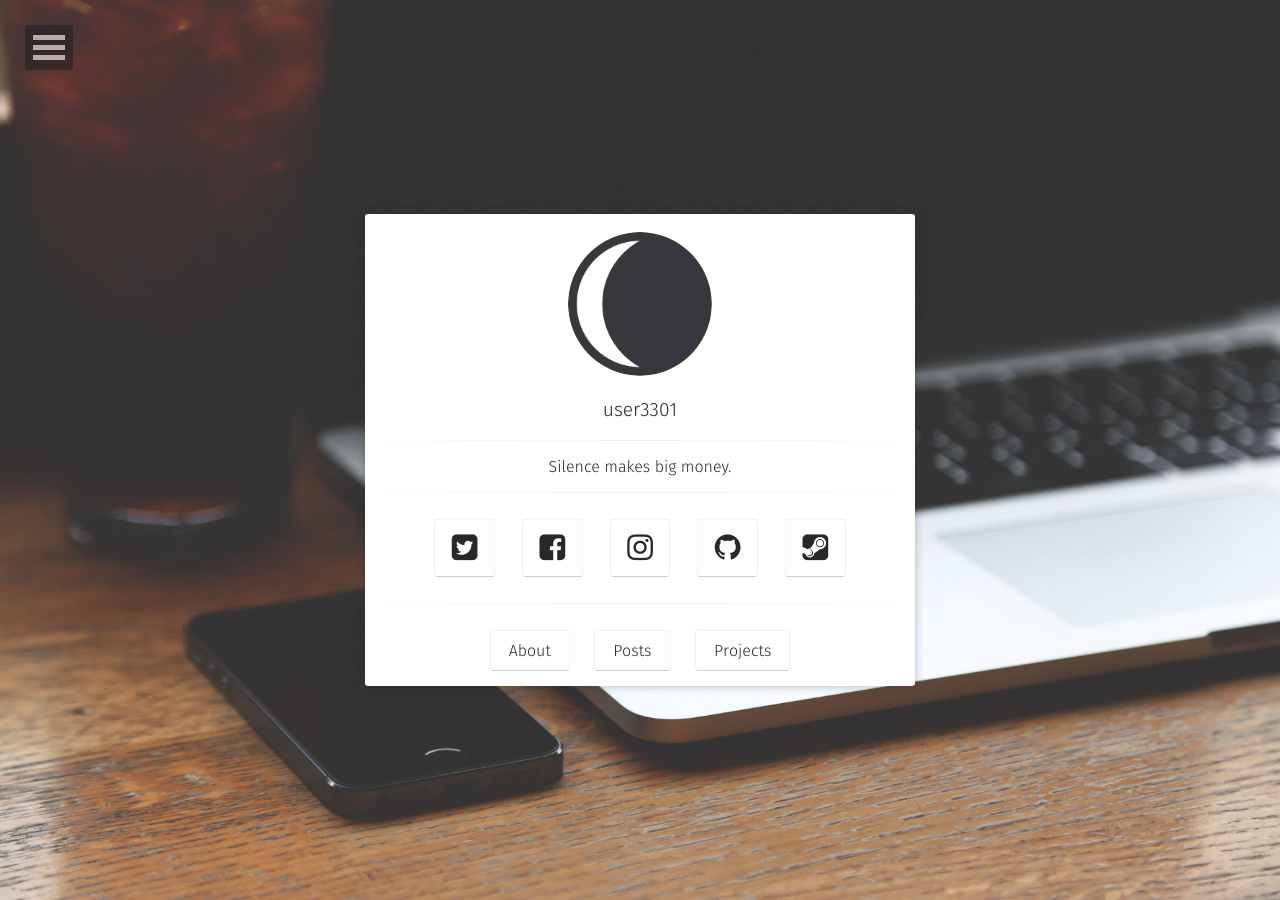
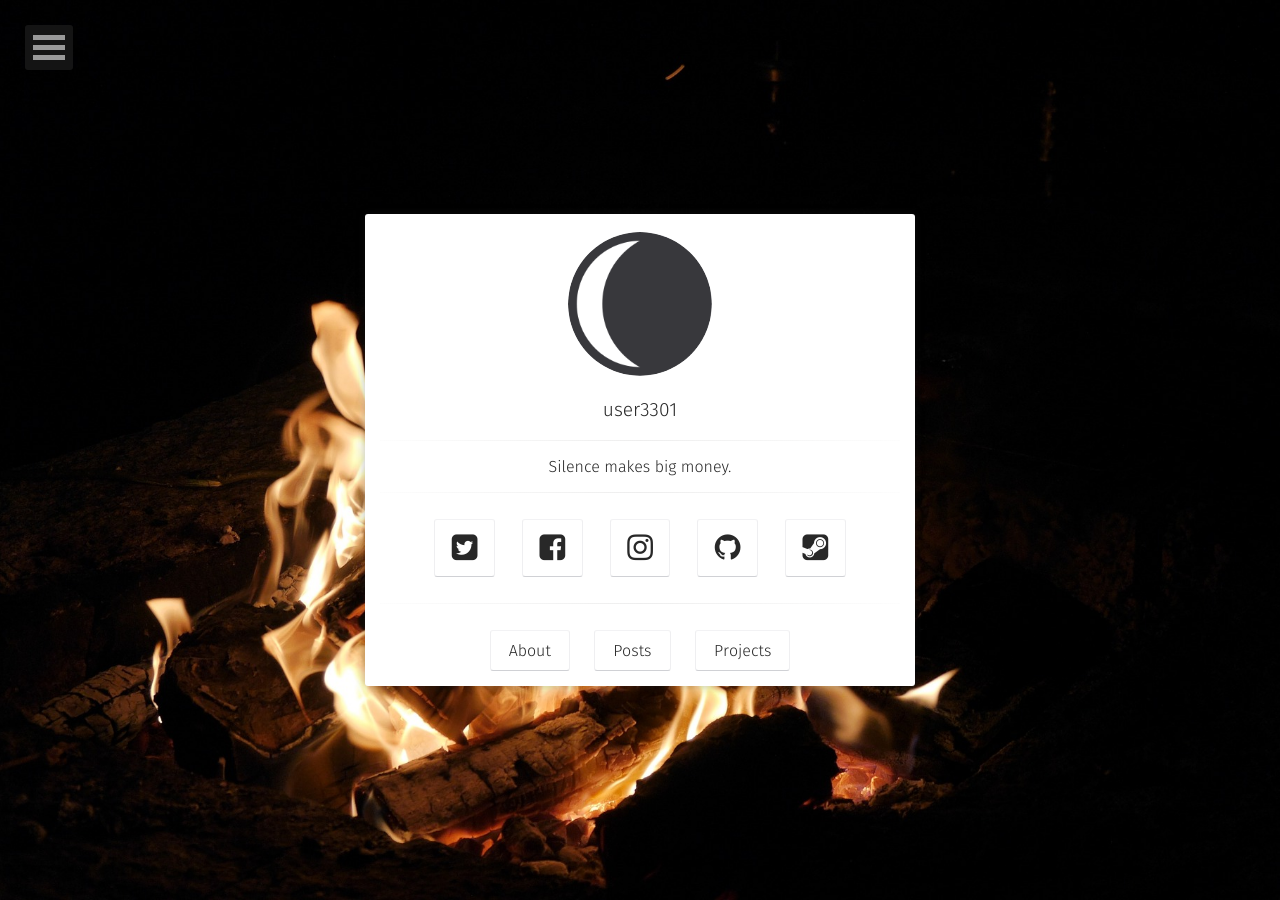
Before and after one commit to user3301/user3301.github.io, a Jekyll site: the page built from index.html, in a window 1280 px wide. Built offline with Jekyll 4.4.1, drawn with Linux system fonts in a browser that asks for light colours; some web fonts are replaced.

Commit message:
background link =

```diff
--- a/_config.yml
+++ b/_config.yml
@@ -5,10 +5,10 @@ description:        "Moon is a minimal, one column jekyll theme for your blog."
 reading_time:       true
 words_per_minute:   200
 logo:               'assets/img/logo.png'
-background:         'assets/img/placeholder-big.jpg'
+background:         'assets/img/background-bonfire.jpg'
 tiled_bg:           false   # Set this true if you want to tile your background image, otherwise it will be covered
 locale:             en_US
-url:                https://user3301.github.io
+url:                https://taylantatli.github.io/Moon
 
 # Jekyll
 permalink:          /:title/
```
